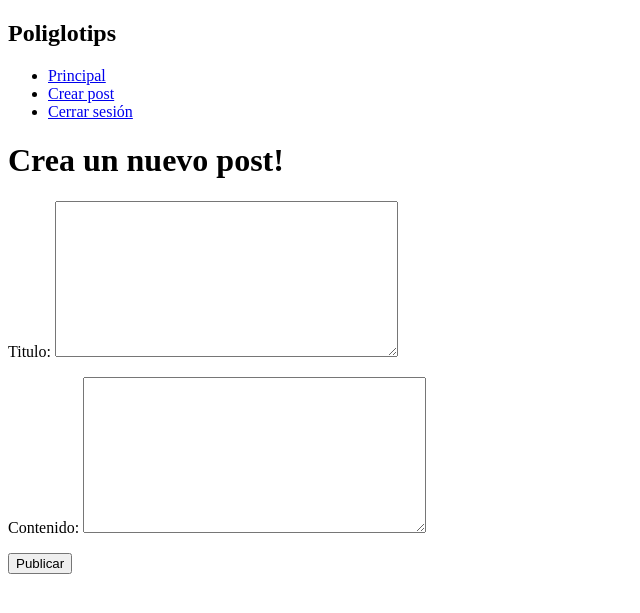
After one commit to tkeyla/blog, a Django app: page /crearpost in a window 1280 px wide. The commit adds this page. Shown: the top 613 px of the page, without its empty margins (0-640 px from the left). Run offline with Django 4.2, Linux system fonts and the light colour scheme; a user stored in the database is signed in.

Commit message:
Se creó el modelo Post y la vista CrearPost junto a la plantilla crear_post

```diff
--- a/post/models.py
+++ b/post/models.py
@@ -1,2 +1,11 @@
 from django.db import models
 from django.contrib.auth.models import User
+
+class Post (models.Model):
+    titulo = models.TextField(max_length=75)
+    contenido = models.TextField()
+    autor = models.ForeignKey(User, on_delete=models.CASCADE, related_name='post_publicados')
+    fecha_publicacion = models.DateTimeField(auto_now_add=True)
+
+    def __str__(self) -> str:
+        return f"Titulo: {self.titulo} - Contenido: {self.contenido} - Autor: {self.autor}"
--- a/post/templates/base.html
+++ b/post/templates/base.html
@@ -14,7 +14,7 @@
             <nav>
                 <ul>
                     <li><a href="{%url 'home'%}">Principal</a></li>
-                    <li><a href="">Crear post</a></li>
+                    <li><a href="{%url 'crear_post'%}">Crear post</a></li>
                     {%if user.is_authenticated%}
                         <li><a href="{%url 'logout'%}">Cerrar sesión</a></li>
                     {%else%}
--- /dev/null
+++ b/post/templates/crear_post.html
@@ -0,0 +1,10 @@
+{%extends "base.html"%}
+{%block title%} Crear nuevo post {%endblock%}
+{%block content%}
+    <h1>Crea un nuevo post!</h1>
+    <form method="POST">
+        {%csrf_token%}
+        {{form.as_p}}
+        <button type="submit">Publicar</button>
+    </form>
+{%endblock%}
--- a/post/templates/home.html
+++ b/post/templates/home.html
@@ -1,5 +1,5 @@
 {%extends "base.html"%}
 {%block title%} Poliglotips {%endblock%}
 {%block content%}
-<h1>Acá hablamos de idiomas!!</h1>
+    <h1>Acá hablamos de idiomas!!</h1>
 {%endblock%}
--- a/post/templates/registration/login.html
+++ b/post/templates/registration/login.html
@@ -11,6 +11,8 @@
         {%csrf_token%}
         {{form.as_p}}
         <button type="submit">Iniciar sesión</button>
+        <p>Todavía no tenes una cuenta?</p>
+        <button><a href="{%url 'registro'%}">Registrarse</button></a></button>
     </form>
 </body>
 </html>
--- a/post/templates/registration/registro.html
+++ b/post/templates/registration/registro.html
@@ -11,6 +11,8 @@
         {%csrf_token%}
         {{form.as_p}}
         <button type="submit">Registrarse</button>
+        <p>ya tenes una cuenta?</p>
+        <button><a href="{%url 'login'%}">Inicia sesión</button></a></button>
     </form>
 </body>
 </html>
--- a/post/urls.py
+++ b/post/urls.py
@@ -1,7 +1,8 @@
 from django.urls import path
-from . import views
+from .views import *
 
 urlpatterns = [
-    path('', views.principal, name='home'),
-    path('accounts/signup', views.crear_usuario, name='registro')
+    path('', principal, name='home'),
+    path('accounts/signup', crear_usuario, name='registro'),
+    path('crearpost', CrearPost.as_view(), name='crear_post')
 ]
--- a/post/views.py
+++ b/post/views.py
@@ -1,10 +1,25 @@
 from django.shortcuts import render, redirect
+from django.contrib.auth.models import User
+from django.contrib.auth.mixins import LoginRequiredMixin
+from django.views.generic import CreateView
+from django.urls import reverse_lazy
 from .templates import *
-from django.contrib.auth.models import User
 from .forms import *
+from .models import *
 
 def principal(request):
     return render(request, 'home.html')
+
+class CrearPost(LoginRequiredMixin, CreateView):
+    model = Post
+    fields = ['titulo', 'contenido']
+    template_name = 'crear_post.html'
+    success_url = reverse_lazy('home')
+
+    def form_valid(self, form):
+        form.instance.autor = self.request.user
+        return super().form_valid(form)
+
 
 def crear_usuario(request):
     if request.method == 'POST':
```
Also changed, not shown: db.sqlite3, post/migrations/0001_initial.py (added), post/migrations/0002_post_contenido.py (added).
